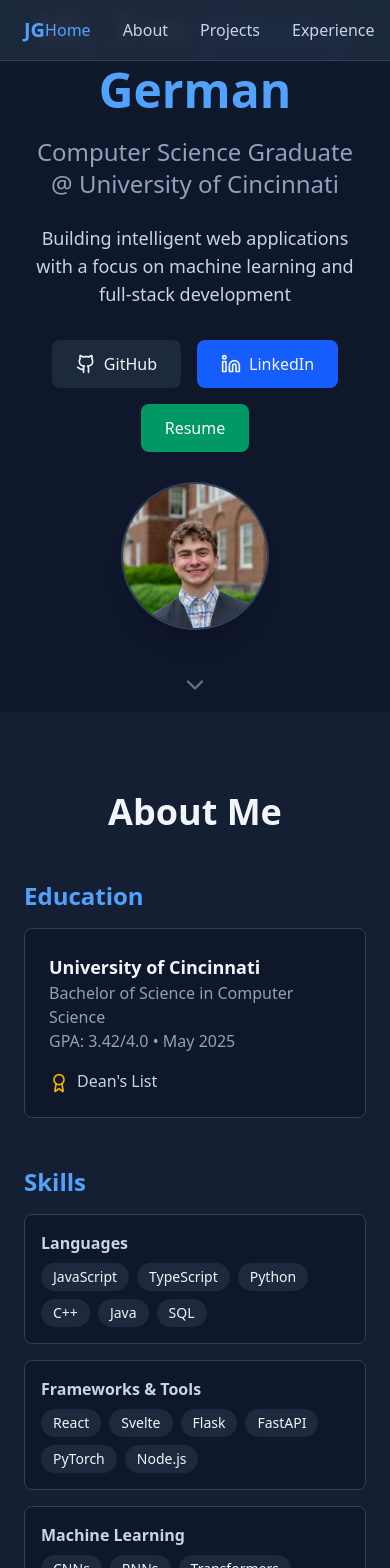
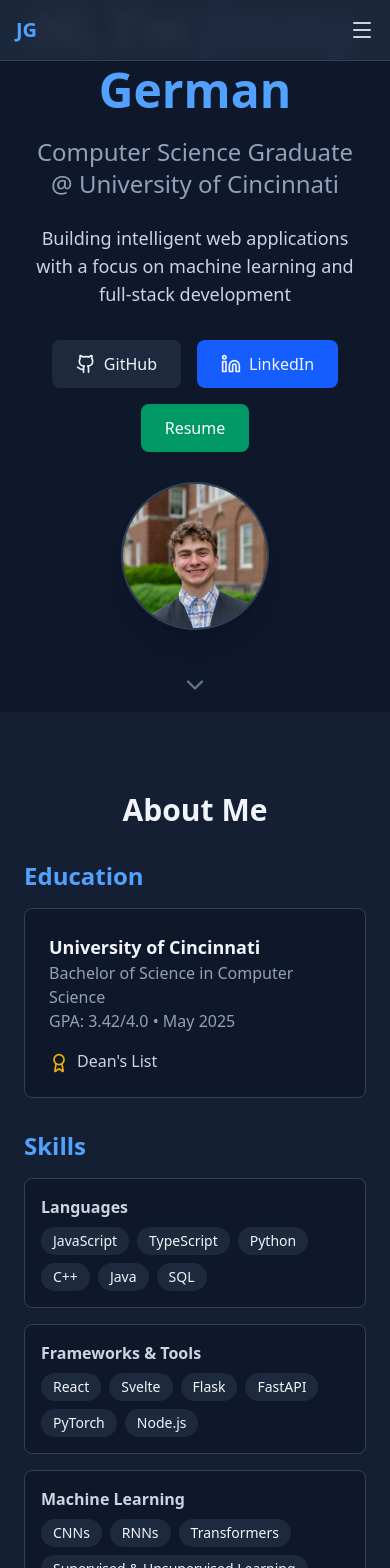
Before and after one commit to jimmygerman99/mypersonalwebsite, a React (Vite) app in the folder personal-website/: page / in a window 390 px wide. Shown: the top 1568 px of the page. Built offline with nearby package versions, Linux system fonts and the light colour scheme.

Commit message:
added css and format for mobile devices

```diff
--- a/personal-website/src/components/About.jsx
+++ b/personal-website/src/components/About.jsx
@@ -12,13 +12,13 @@ export default function About() {
           initial={{ opacity: 0, y: 20 }}
           whileInView={{ opacity: 1, y: 0 }}
           viewport={{ once: true }}
-          className="text-4xl font-bold mb-12 text-center"
+          className="text-3xl sm:text-4xl font-bold mb-8 sm:mb-12 text-center"
         >
           About Me
         </motion.h2>
 
         {/* Education + Skills grid */}
-        <div className="grid md:grid-cols-2 gap-12">
+        <div className="grid grid-cols-1 md:grid-cols-2 gap-8 md:gap-12">
           <motion.div
             initial={{ opacity: 0, x: -30 }}
             whileInView={{ opacity: 1, x: 0 }}
--- a/personal-website/src/components/Contact.jsx
+++ b/personal-website/src/components/Contact.jsx
@@ -1,6 +1,6 @@
 import React, { useState } from 'react';
 import { motion } from 'framer-motion';
-import { Mail, Phone } from 'lucide-react';
+import { Mail } from 'lucide-react';
 import { personalInfo } from '../data/content';
 
 export default function Contact() {
@@ -159,7 +159,7 @@ export default function Contact() {
             <button
               type="submit"
               disabled={submitting}
-              className="inline-flex items-center gap-2 bg-emerald-600 hover:bg-emerald-700 disabled:opacity-60 px-6 py-3 rounded-lg transition-colors text-white"
+              className="w-full sm:w-auto flex items-center justify-center gap-2 bg-emerald-600 hover:bg-emerald-700 disabled:opacity-60 px-6 py-3 rounded-lg transition-colors text-white"
             >
               {submitting ? 'Sending...' : 'Send'}
             </button>
--- a/personal-website/src/components/Experience.jsx
+++ b/personal-website/src/components/Experience.jsx
@@ -13,7 +13,7 @@ export default function Experience() {
           initial={{ opacity: 0, y: 20 }}
           whileInView={{ opacity: 1, y: 0 }}
           viewport={{ once: true }}
-          className="text-4xl font-bold mb-12 text-center"
+          className="text-3xl sm:text-4xl font-bold mb-8 sm:mb-12 text-center"
         >
           Experience
         </motion.h2>
@@ -27,7 +27,7 @@ export default function Experience() {
               transition={{ delay: index * 0.2 }}
               className="bg-slate-900 p-6 rounded-lg border border-slate-700"
             >
-              <div className="flex justify-between items-start mb-4">
+              <div className="flex flex-col sm:flex-row sm:justify-between sm:items-start gap-2 sm:gap-0 mb-4">
                 <div>
                   <h3 className="text-2xl font-bold text-blue-400">
                     {exp.company}
--- a/personal-website/src/components/NavBar.jsx
+++ b/personal-website/src/components/NavBar.jsx
@@ -1,21 +1,31 @@
-import React from 'react';
-import { motion } from 'framer-motion';
+import React, { useState } from 'react';
+import { motion, AnimatePresence } from 'framer-motion';
+import { Menu, X } from 'lucide-react';
 
 export default function Navbar({ activeSection, scrollToSection }) {
+  const [isOpen, setIsOpen] = useState(false);
+
+  const handleNavClick = (section) => {
+    scrollToSection(section);
+    setIsOpen(false);
+  };
+
   return (
     <motion.nav
       initial={{ y: -100 }}
       animate={{ y: 0 }}
       className="fixed top-0 w-full bg-slate-800/95 backdrop-blur-sm border-b border-slate-700 z-50"
     >
-      <div className="max-w-6xl mx-auto px-6 py-4 flex items-center justify-between">
+      <div className="max-w-6xl mx-auto px-4 sm:px-6 py-4 flex items-center justify-between">
         <motion.div
           whileHover={{ scale: 1.05 }}
           className="text-xl font-bold text-blue-400"
         >
           JG
         </motion.div>
-        <div className="flex gap-8">
+
+        {/* Desktop Navigation */}
+        <div className="hidden md:flex gap-8">
           {['home', 'about', 'projects', 'experience', 'contact'].map(
             (section) => (
               <button
@@ -32,7 +42,45 @@ export default function Navbar({ activeSection, scrollToSection }) {
             )
           )}
         </div>
+
+        {/* Mobile Menu Button */}
+        <button
+          onClick={() => setIsOpen(!isOpen)}
+          className="md:hidden text-slate-300 hover:text-blue-400 transition-colors"
+        >
+          {isOpen ? <X size={24} /> : <Menu size={24} />}
+        </button>
       </div>
+
+      {/* Mobile Navigation */}
+      <AnimatePresence>
+        {isOpen && (
+          <motion.div
+            initial={{ opacity: 0, height: 0 }}
+            animate={{ opacity: 1, height: 'auto' }}
+            exit={{ opacity: 0, height: 0 }}
+            className="md:hidden bg-slate-800 border-t border-slate-700"
+          >
+            <div className="px-4 py-4 space-y-3">
+              {['home', 'about', 'projects', 'experience', 'contact'].map(
+                (section) => (
+                  <button
+                    key={section}
+                    onClick={() => handleNavClick(section)}
+                    className={`block w-full text-left capitalize py-2 px-4 rounded transition-colors ${
+                      activeSection === section
+                        ? 'bg-blue-600 text-white'
+                        : 'text-slate-300 hover:bg-slate-700'
+                    }`}
+                  >
+                    {section}
+                  </button>
+                )
+              )}
+            </div>
+          </motion.div>
+        )}
+      </AnimatePresence>
     </motion.nav>
   );
 }
--- a/personal-website/src/components/Projects.jsx
+++ b/personal-website/src/components/Projects.jsx
@@ -11,11 +11,11 @@ export default function Projects() {
           initial={{ opacity: 0, y: 20 }}
           whileInView={{ opacity: 1, y: 0 }}
           viewport={{ once: true }}
-          className="text-4xl font-bold mb-12 text-center"
+          className="text-3xl sm:text-4xl font-bold mb-8 sm:mb-12 text-center"
         >
           Featured Projects
         </motion.h2>
-        <div className="grid md:grid-cols-2 lg:grid-cols-3 gap-6">
+        <div className="grid grid-cols-1 sm:grid-cols-2 lg:grid-cols-3 gap-6">
           {projects.map((project, index) => (
             <motion.div
               key={project.title}
--- a/personal-website/src/data/content.js
+++ b/personal-website/src/data/content.js
@@ -17,17 +17,17 @@ export const skills = {
 
 export const projects = [
   {
-    title: 'Neural Network Builder',
+    title: 'Machine Learning Models',
     description:
-      'Drag-and-drop, node-based editor for visual neural network design and training',
-    tech: ['Svelte', 'Flask', 'PyTorch', 'REST APIs', 'Figma'],
+      'Classification and prediction models for animal species and music origin',
+    tech: ['Python', 'CNNs', 'PyTorch', 'Pandas'],
     highlights: [
-      'Engineered visual editor in Svelte & SvelteFlow',
-      'Integrated frontend with Flask/PyTorch backend',
-      'Presented to stakeholders, professors, and judges',
+      'Built classification models for American animal species',
+      'Utilized CNNs for high-performing models',
+      'Applied optimization methods and algorithms',
     ],
-    status: 'In Progress',
-    date: 'Nov 2024 - Apr 2025',
+    status: 'Completed',
+    date: 'Mar 2024 - May 2024',
   },
   {
     title: 'Credit Card Redemption Calculator',
@@ -43,18 +43,18 @@ export const projects = [
     date: 'Oct 2024 - Dec 2024',
   },
   {
-    title: 'Machine Learning Models',
+    title: 'Neural Network Builder',
     description:
-      'Classification and prediction models for animal species and music origin',
-    tech: ['Python', 'CNNs', 'PyTorch', 'Pandas'],
+      'Drag-and-drop, node-based editor for visual neural network design and training',
+    tech: ['Svelte', 'Flask', 'PyTorch', 'REST APIs', 'Figma'],
     highlights: [
-      'Built classification models for American animal species',
-      'Utilized CNNs for high-performing models',
-      'Applied optimization methods and algorithms',
+      'Engineered visual editor in Svelte & SvelteFlow',
+      'Integrated frontend with Flask/PyTorch backend',
+      'Presented to stakeholders, professors, and judges',
     ],
     status: 'Completed',
-    date: 'Mar 2024 - May 2024',
-  },
+    date: 'Nov 2024 - Apr 2025',
+  }
 ];
 
 export const experience = [
@@ -129,7 +129,4 @@ export const timeline = [
     title: 'New-grad SWE + Building',
     event: 'Working on Full Stack Odin Project + traveling the world',
   },
-  {
-    year: ''
-  },
 ];
--- /dev/null
+++ b/personal-website/tailwind.config.js
@@ -0,0 +1,13 @@
+export default {
+  content: ['./index.html', './src/**/*.{js,ts,jsx,tsx}'],
+  theme: {
+    extend: {},
+    screens: {
+      sm: '640px',
+      md: '768px',
+      lg: '1024px',
+      xl: '1280px',
+    },
+  },
+  plugins: [],
+};
```
